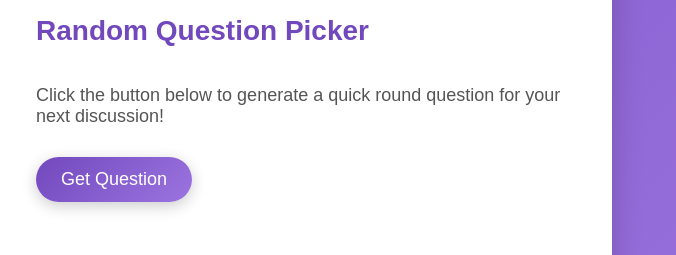
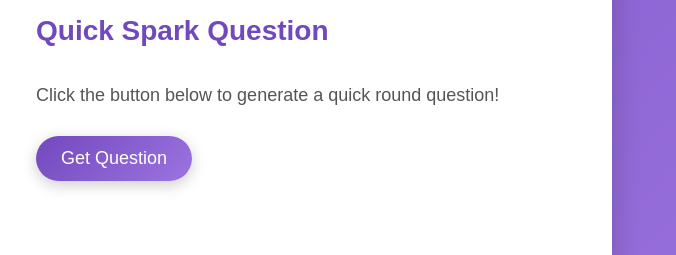
Before and after one commit to iamoledina/spark, a plain HTML site: page index.html in a window 1280 px wide. Shown: the part 215-470 px from the top of the page, 604-1280 px from the left. Drawn offline with Linux system fonts and the light colour scheme.

Commit message:
Update index.html

```diff
--- a/index.html
+++ b/index.html
@@ -131,8 +131,8 @@
                 <!-- Logo -->
                 <img src="https://i.imgur.com/JlL9PyT.png" alt="Kaizen Consulting Logo">
             </header>
-            <h1>Random Question Picker</h1>
-            <p>Click the button below to generate a quick round question for your next discussion!</p>
+            <h1>Quick Spark Question</h1>
+            <p>Click the button below to generate a quick round question!</p>
             <button onclick="generateQuestion()">Get Question</button>
             <p id="question">Your random question will appear here.</p>
             <footer>
```
